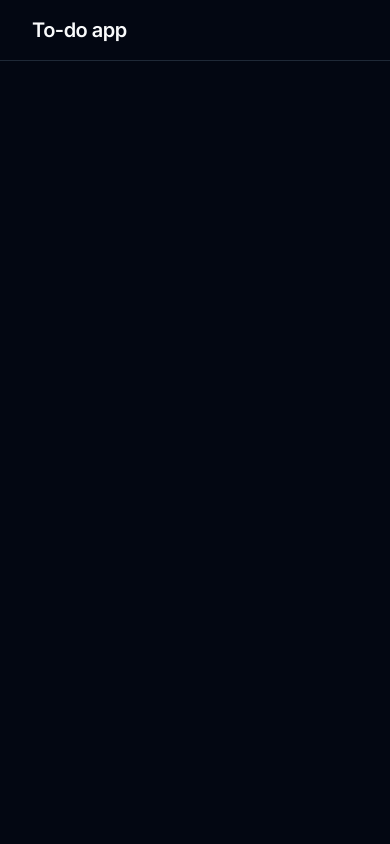
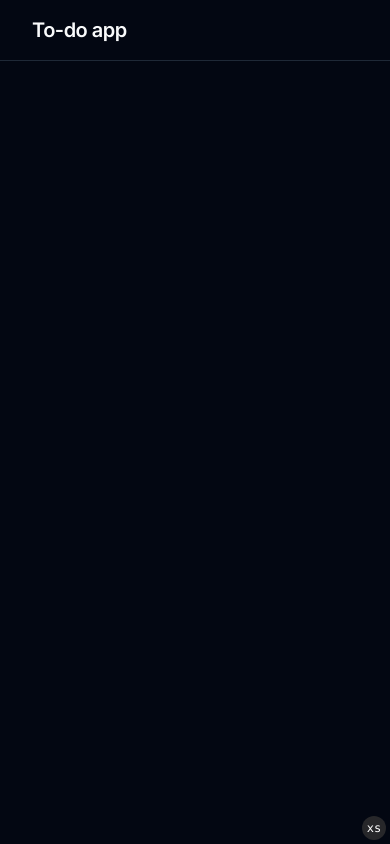
Before and after one commit to ruangustavo/next-boilerplate, a Next.js app: page / in a window 390 px wide. Built offline with nearby package versions, Linux system fonts and the light colour scheme.

Commit message:
feat: add TailwindIndicator component to layout

```diff
--- a/src/app/layout.tsx
+++ b/src/app/layout.tsx
@@ -4,6 +4,7 @@
 import { ThemeProvider } from '@/components/theme-provider'
 import { cn } from '@/lib/utils'
 import { siteConfig } from '@/config/site'
+import { TailwindIndicator } from '@/components/tailwind-indicator'
 
 const inter = Inter({ subsets: ['latin'] })
 
@@ -29,6 +30,7 @@
           disableTransitionOnChange
         >
           {children}
+          <TailwindIndicator />
         </ThemeProvider>
       </body>
     </html>
--- /dev/null
+++ b/src/components/tailwind-indicator.tsx
@@ -0,0 +1,14 @@
+export function TailwindIndicator() {
+  if (process.env.NODE_ENV === 'production') return null
+
+  return (
+    <div className="fixed bottom-1 right-1 z-50 flex size-6 items-center justify-center rounded-full bg-zinc-800 p-3 font-mono text-xs text-white">
+      <div className="block sm:hidden">xs</div>
+      <div className="hidden sm:block md:hidden">sm</div>
+      <div className="hidden md:block lg:hidden">md</div>
+      <div className="hidden lg:block xl:hidden">lg</div>
+      <div className="hidden xl:block 2xl:hidden">xl</div>
+      <div className="hidden 2xl:block">2xl</div>
+    </div>
+  )
+}
```
